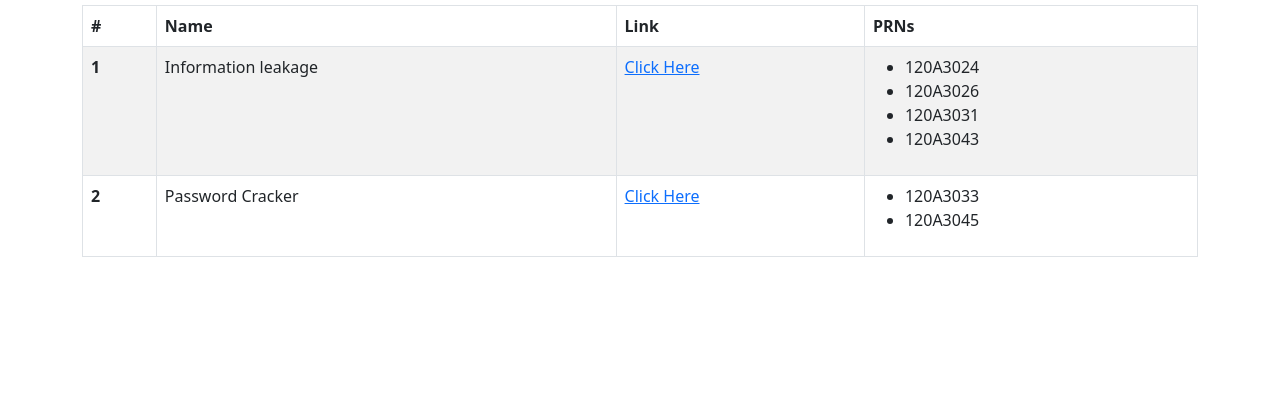
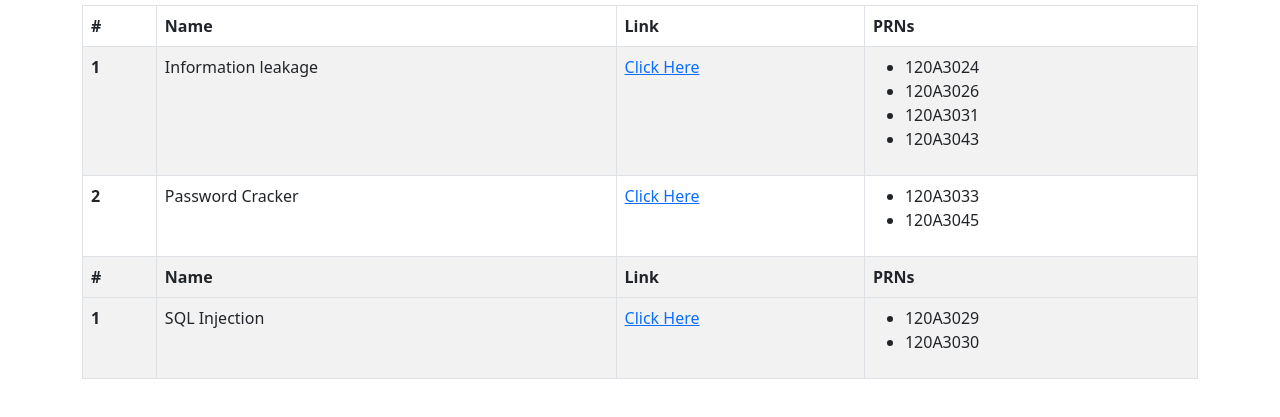
Before and after one commit to SalmanAd01/SADL-Projects, a plain HTML site: page index.html in a window 1280 px wide. Shown: the part 147-564 px from the top of the page. Drawn offline with nearby package versions, Linux system fonts and the light colour scheme.

Commit message:
Update index.html

```diff
--- a/index.html
+++ b/index.html
@@ -52,6 +52,25 @@
         </ul>
       </td>
     </tr>
+    <tr>
+      <th scope="col">#</th>
+      <th scope="col">Name</th>
+      <th scope="col">Link</th>
+      <th scope="col">PRNs</th>
+    </tr>
+  </thead>
+  <tbody>
+    <tr>
+      <th scope="row">1</th>
+      <td>SQL Injection</td>
+      <td><a href="https://devang-mulye.github.io/SQL-Injection/" target="_blank"> Click Here</a></td>
+      <td>
+      <ul>
+        <li>120A3029</li>
+        <li>120A3030</li>
+        </ul>
+      </td>
+    </tr>
     <!--   Copy AND CHANGE   -->
 <!--         <tr>
       <th scope="row">NUMBER</th>
```
